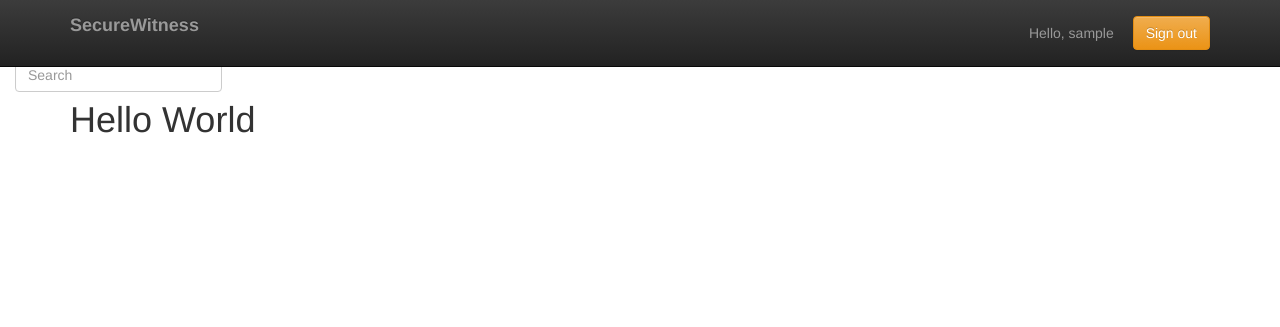
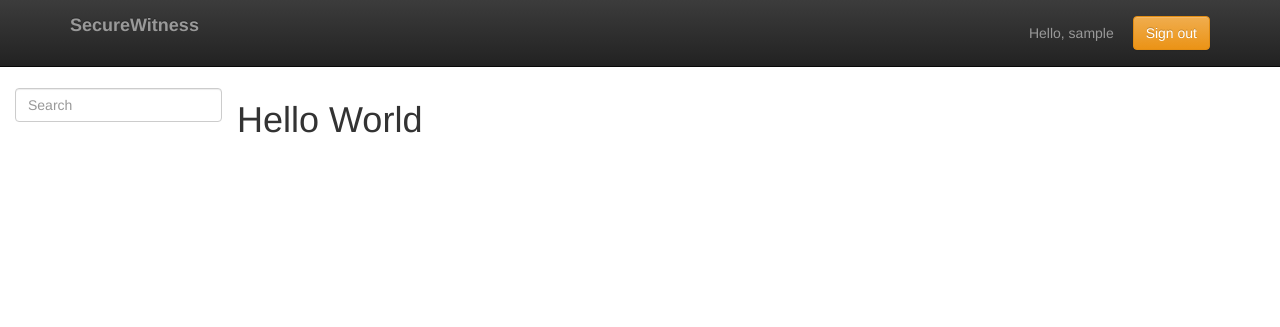
Before and after one commit to jcan37/cs3240-f14-team28, a Django app: page /securewitness/index/ in a window 1280 px wide. Shown: the top 327 px of the page. Run offline with Django 3.2, Linux system fonts and the light colour scheme; the visitor is signed in with stand-in values (Sample User, id 1); data that the repository does not hold is empty; some libraries are stand-ins or nearby versions.

Commit message:
Search bar
Fixed margin

```diff
--- a/project/securewitness/templates/securewitness/index.html
+++ b/project/securewitness/templates/securewitness/index.html
@@ -4,7 +4,7 @@
 
 <form class="navbar-form navbar-left" role="form" method="post"
 > {% csrf_token %}
-	<div class="form-group">
+	<div class="form-group" style="margin-top: 30px;">
 		<input type="text" placeholder="Search" class="form-control" name="search" id="search">
 	</div>
 </form>
```
